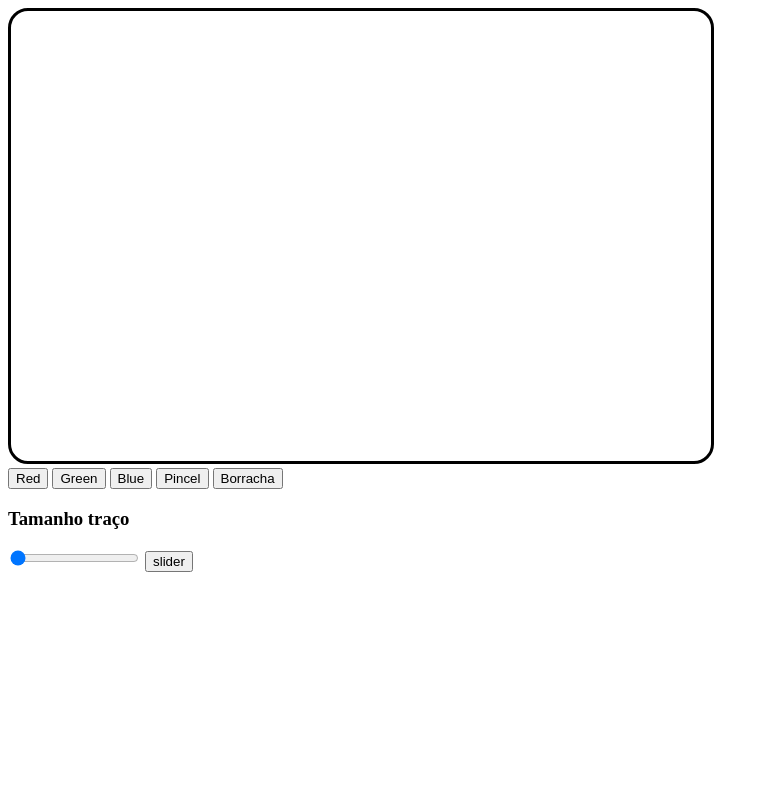
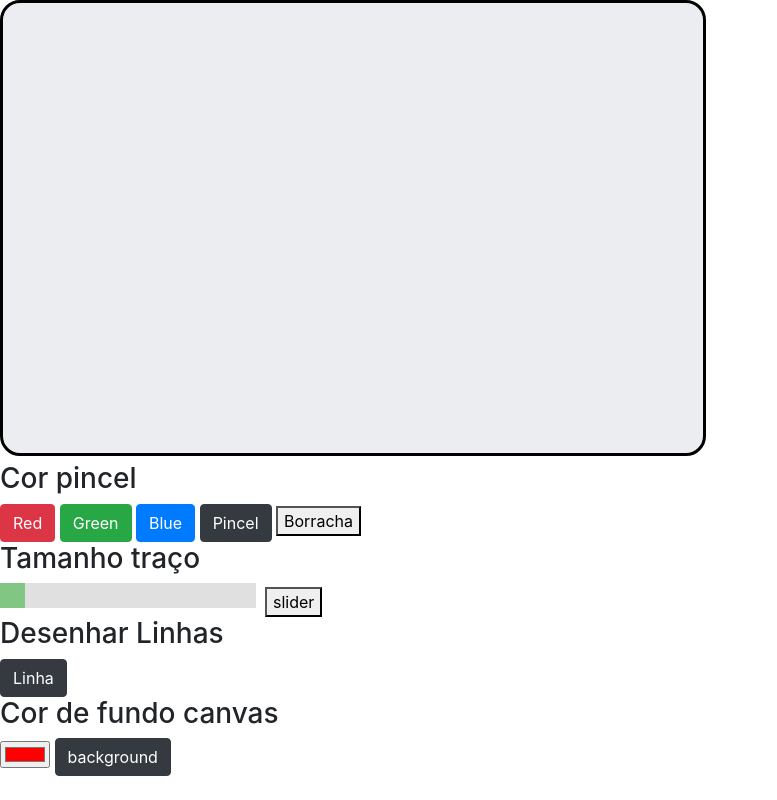
Before and after one commit to gabrielNetto94/sistemas-multimida, a plain HTML site: page trabalho-canvas/index.html in a window 1280 px wide. Shown: the whole page, without its empty margins (0-777 px from the left). Drawn offline with nearby package versions, Linux system fonts and the light colour scheme.

Commit message:
continuação

```diff
--- a/trabalho-canvas/index.html
+++ b/trabalho-canvas/index.html
@@ -3,37 +3,46 @@
 	<head>
 		<meta charset="utf-8">
 		<link rel = "stylesheet" type = "text/css" href = "style.css" />
+		<link rel="stylesheet" href="https://stackpath.bootstrapcdn.com/bootstrap/4.3.1/css/bootstrap.min.css" integrity="sha384-ggOyR0iXCbMQv3Xipma34MD+dH/1fQ784/j6cY/iJTQUOhcWr7x9JvoRxT2MZw1T" crossorigin="anonymous">
 	</head>
   <body>
   	<script type="text/javascript" src="js.js"></script>
-    	<canvas id="myCanvas" width="700" height="450"></canvas>
-    <br>
-	<button onclick="changeColor('#ff0000')">Red</button>
-	<button onclick="changeColor('#00ff00')">Green</button>
-	<button onclick="changeColor('#0000ff')">Blue</button>
+	<canvas id="myCanvas" width="700" height="450"></canvas><br>
 
-
-	<button onclick="getBrush()">Pincel</button>
+	<h3>Cor pincel</h3>
+	<button onclick="changeColor('#ff0000')" class="btn btn-danger">Red</button>
+	<button onclick="changeColor('#00ff00')" class="btn btn-success">Green</button>
+	<button onclick="changeColor('#0000ff')" class="btn btn-primary">Blue</button>
+	<button onclick="getBrush()" class="btn btn-dark">Pincel</button>
 	<button onclick="getErase()">Borracha</button>
 
-
 	<h3>Tamanho traço</h3>
-	<input id="slider" type="range" min="1" step="1" max="50" value="1">
+	<input id="slider" type="range" min="1" max="50" value="1" class="slider" id="myRange">
 	<output id="output"></output>
 	<button onclick="changeLineSize()">slider</button>
 
+	<h3>Desenhar Linhas</h3>
+	<button onclick="drawLine()" class="btn btn-dark">Linha</button>
+
+	<h3>Cor de fundo canvas</h3>
+	<input id="inputColor" type="color" name="favcolor" value="#ff0000">
+	<button onclick="changeBackgroundColorCanvas()" class="btn btn-dark">background</button>
+
   </body>
+  <style>#myCanvas { background-color: rgba(158, 167, 184, 0.2); }</style>
   <script type="text/javascript">
 	/*
-	a) desenho livre, com troca do tamanho do traço
+	OK a) desenho livre, com troca do tamanho do traço
 	b) desenho de pelo menos 3 formas geométricas, podendo escolher a cor da linha e de preenchimento e a largura da linha
 	c) desenho de linhas, podendo escolher a cor da linha e a largura da mesma
-	d) troca de cores, tanto para o desenho quanto para o fundo
-	e) borracha
+	 d) troca de cores, tanto para o desenho quanto para o fundo
+	OK e) borracha
 	*/
 	var canvas = document.getElementById("myCanvas");
 	var isPressed = false;
 	var ctx = canvas.getContext("2d");
+
+
 
 
 	function startSetupCanvas(){
@@ -49,19 +58,28 @@
 
 	canvas.onmousedown = function(event){
 		isPressed = true;
-		ctx.moveTo(e.pageX, e.pageY);
+		ctx.moveTo(event.clientX, event.clientY);
 	}
 
 	canvas.onmousemove = function(event){
 
 		if(isPressed === true){
-			ctx.lineTo(event.pageX, event.pageY);
+		 // ctx.lineTo(event.pageX, event.pageY);
+			ctx.lineTo(event.clientX, event.clientY);
 			ctx.stroke();
 		}
 	}
 
 	function changeColor(color){
 		ctx.strokeStyle = color;
+	}
+
+	function changeBackgroundColorCanvas(){
+		//var colorInput =  document.getElementById("inputColor").value;
+		alert(document.getElementById("myColor").value);
+		//canvas.style.backgroundColor = "red";
+		console.log(colorInput);
+		//canvas.style.backgroundColor = colorInput;
 	}
 
 	function changeLineSize() {
@@ -72,6 +90,7 @@
 
 	function getErase(){
 		ctx.strokeStyle = "#ffffff";
+		//ctx.strokeStyle = "black";//line color
 	}
 
 	function getBrush(){
--- a/trabalho-canvas/style.css
+++ b/trabalho-canvas/style.css
@@ -1,5 +1,39 @@
 body #myCanvas {
     border:3px solid #000000;
-    box-shadow: .5;
     border-radius: 20px;
 }
+
+.slidecontainer {
+    width: 100%;
+  }
+
+  .slider {
+    -webkit-appearance: none;
+    width: 20%;
+    height: 25px;
+    background: #d3d3d3;
+    outline: none;
+    opacity: 0.7;
+    -webkit-transition: .2s;
+    transition: opacity .2s;
+  }
+
+  .slider:hover {
+    opacity: 1;
+  }
+
+  .slider::-webkit-slider-thumb {
+    -webkit-appearance: none;
+    appearance: none;
+    width: 25px;
+    height: 25px;
+    background: #4CAF50;
+    cursor: pointer;
+  }
+
+  .slider::-moz-range-thumb {
+    width: 25px;
+    height: 25px;
+    background: #4CAF50;
+    cursor: pointer;
+  }
```
Also changed, not shown: trabalho-canvas/test.html (added).
